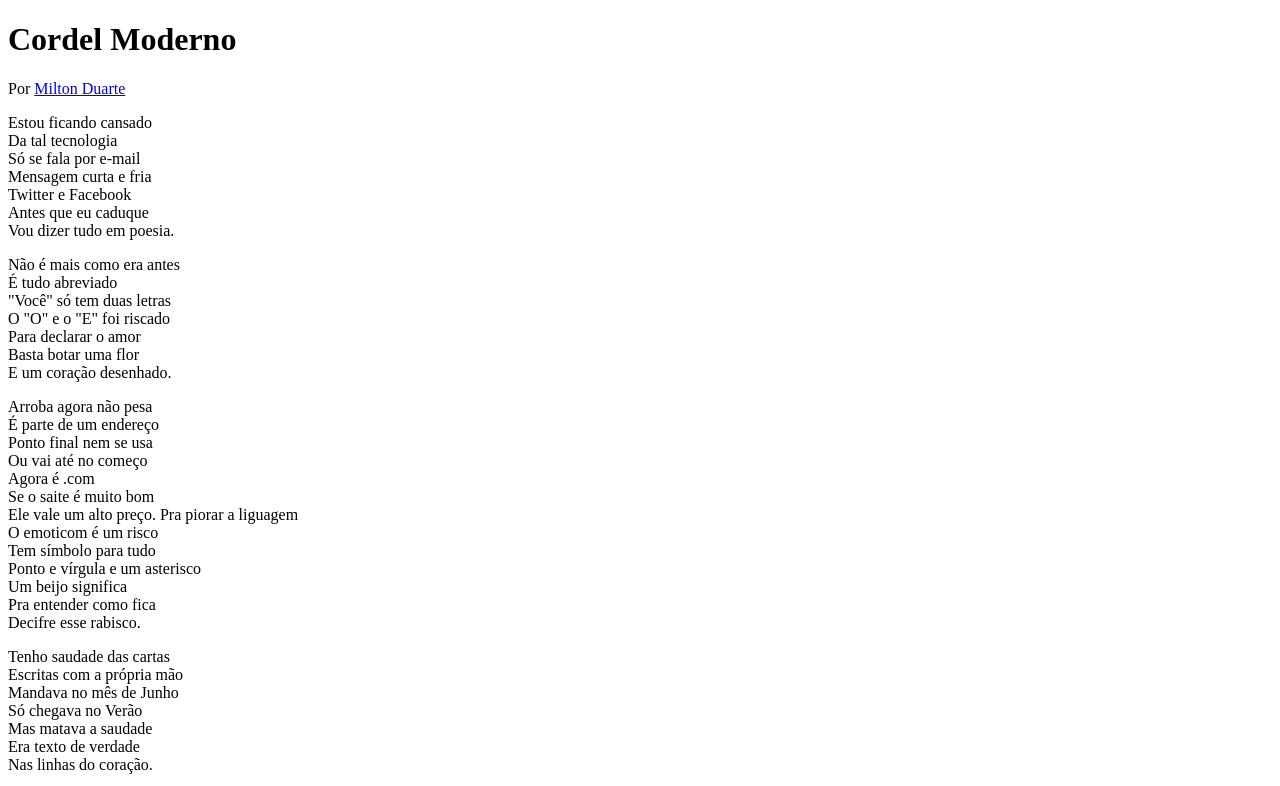
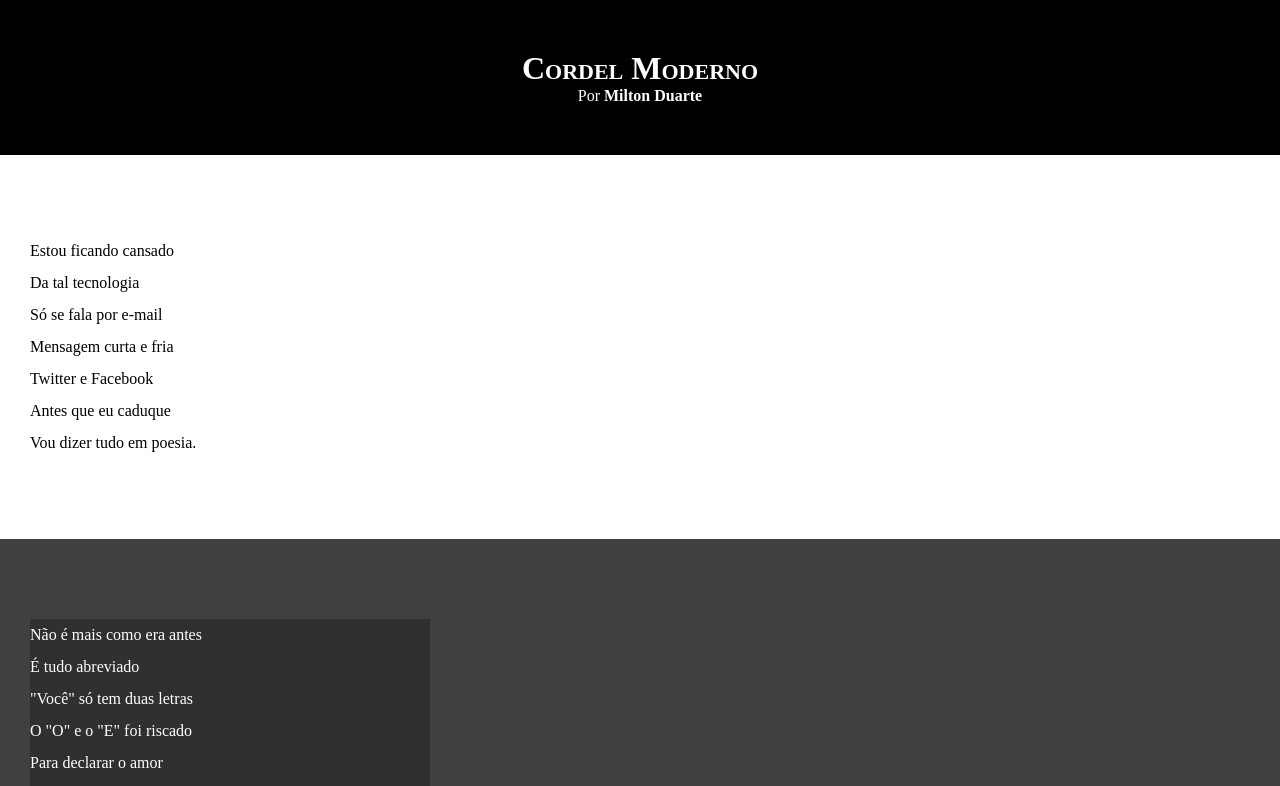
Before and after one commit to GabrielLuizFonseca/desafio-cordel, a plain HTML site: page index.html in a window 1280 px wide. Shown: the top 786 px of the page. Drawn offline with Linux system fonts and the light colour scheme.

Commit message:
3 atualizacao

```diff
--- a/estilo/style.css
+++ b/estilo/style.css
@@ -1 +1,60 @@
 @charset "UTF-8";
+
+ *{
+    margin: 0px;
+    padding: 0px;
+}
+
+html, body{
+    min-height: 100vh;
+    background-color: darkgray;
+}
+
+header{
+    background-color: black;
+    color: white;
+    text-align: center;
+}
+header > h1{
+    padding-top: 50px;
+    font-variant: small-caps;
+}
+
+header > p{
+    padding-bottom: 50px;
+}
+
+a {
+    color: white;
+    text-decoration: none;
+    font-weight: bolder;
+}
+header a:hover, footer a:hover{
+    text-decoration: underline;
+}
+section{
+    padding-top: 10vh;
+    padding-bottom: 10vh;
+    line-height: 2em;
+    padding-left: 30px;
+}
+section.normal{
+    background-color: white;
+    color: black;
+}
+section.imagem{
+    background-color: rgb(65, 64, 64);
+    color: white;
+}
+
+section.imagem > p{
+    width: 400px;
+    background-color: rgba(0, 0, 0, 0.253);
+}
+
+footer {
+    background-color: black;
+    color: white;
+    text-align: center;
+    padding: 10px;
+}
--- a/index.html
+++ b/index.html
@@ -16,7 +16,7 @@
         </p>
     </header>
 
-    <section>
+    <section class="normal">
         <p>
             Estou ficando cansado <br>
             Da tal tecnologia <br>
@@ -29,7 +29,7 @@
     </section>
 
 
-    <section>
+    <section class="imagem">
         <p>
             Não é mais como era antes <br>
             É tudo abreviado <br>
@@ -42,7 +42,7 @@
     </section>
 
 
-    <section>
+    <section class="normal">
         <p>
             Arroba agora não pesa <br>
             É parte de um endereço <br>
@@ -62,7 +62,7 @@
     </section>
 
 
-    <section>
+    <section class="imagem">
         <p>
             Tenho saudade das cartas <br>
             Escritas com a própria mão <br>
@@ -75,7 +75,7 @@
     </section>
 
 
-    <section>
+    <section class="normal">
         <p>
             Agora, escrevo e envio <br>
             Chegando na mesma hora <br>
```
